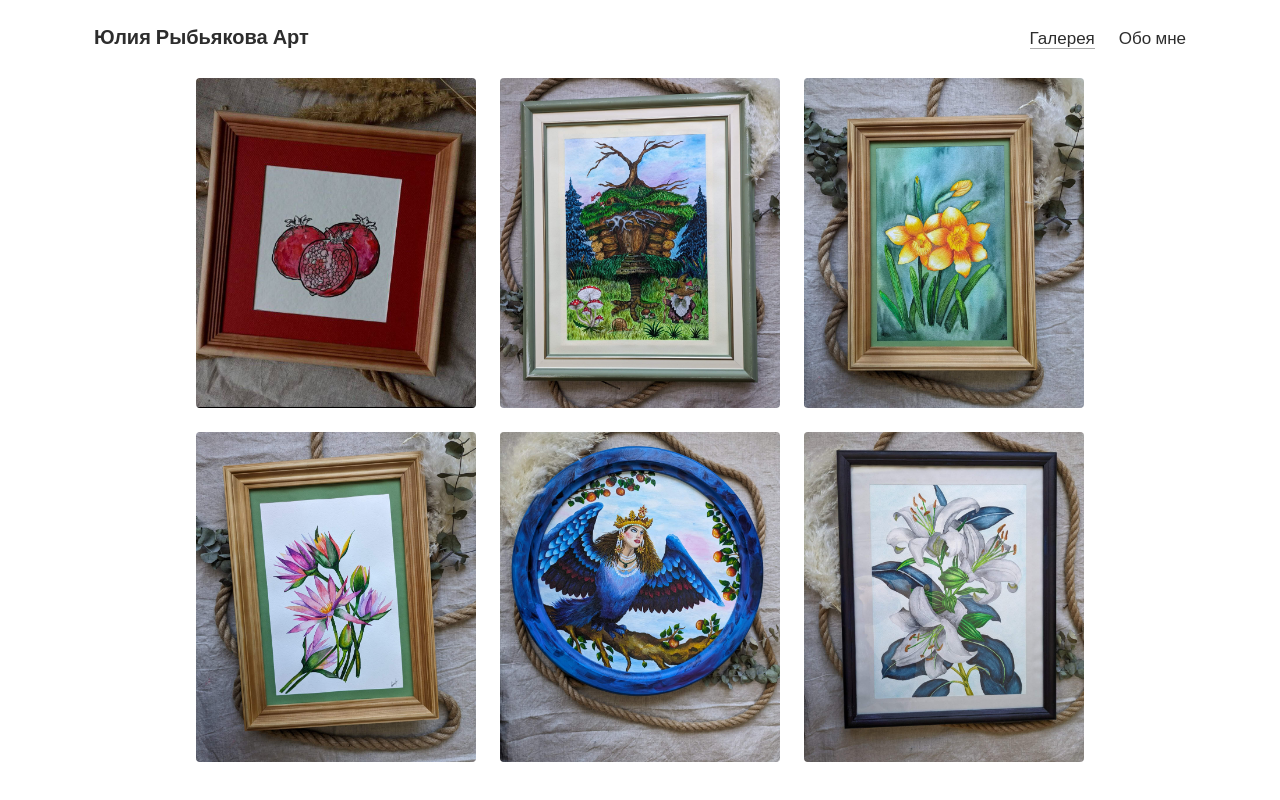
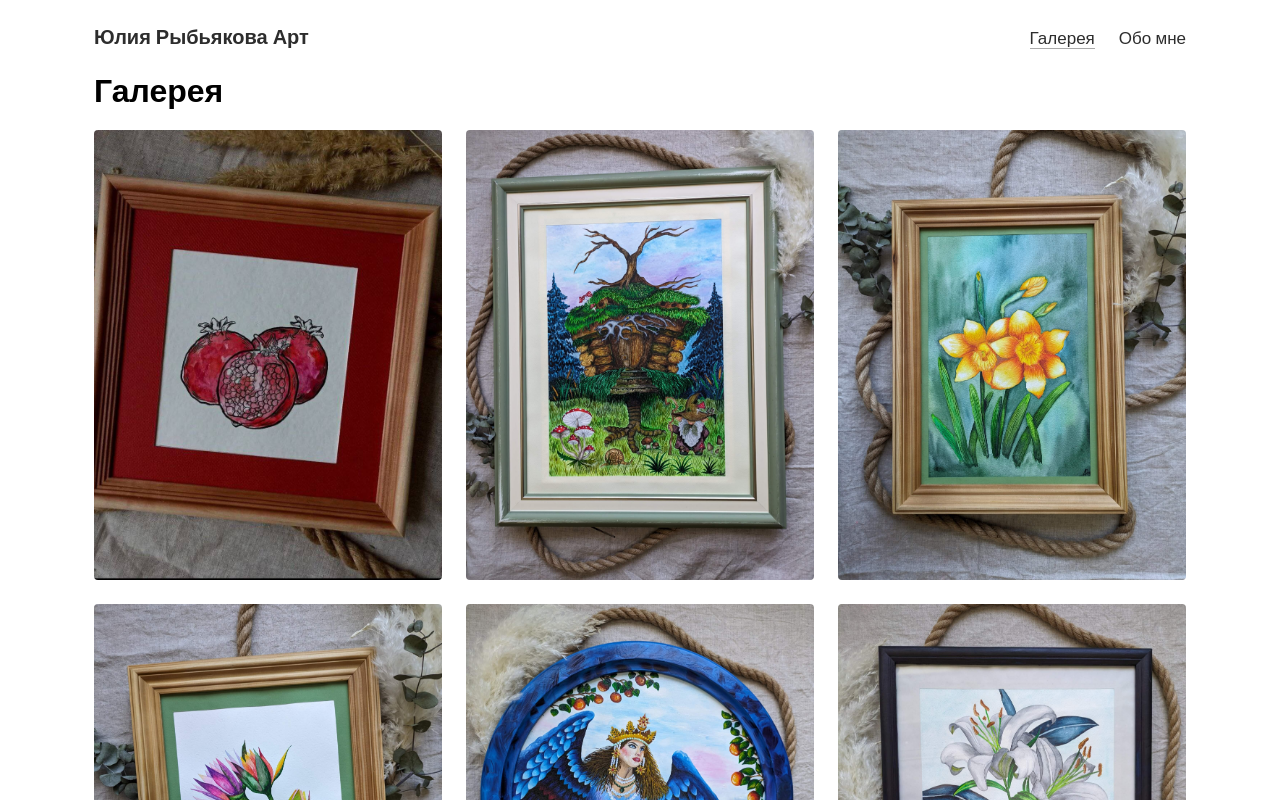
Before and after one commit to rybyakovigor/gallery-landing, a Next.js app: page /gallery in a window 1280 px wide. Shown: the top 800 px of the page. Built offline with nearby package versions, Linux system fonts and the light colour scheme.

Commit message:
chore: update gallery component

```diff
--- a/src/ui/components/gallery/styles.module.css
+++ b/src/ui/components/gallery/styles.module.css
@@ -9,8 +9,8 @@
 
 .list-item {
   position: relative;
-  min-width: 280px;
-  height: 330px;
+  width: 348px;
+  height: 450px;
   overflow: hidden;
   cursor: pointer;
   border-radius: 4px;
--- a/src/ui/containers/about/About.container.tsx
+++ b/src/ui/containers/about/About.container.tsx
@@ -7,7 +7,7 @@ import styles from './styles.module.css';
 const AboutContainer = (): React.ReactNode => {
   return (
     <main className={styles.main}>
-      <Typography as="h1" className="visually-hidden">
+      <Typography as="h1" variant="h2">
         Обо мне
       </Typography>
 
--- a/src/ui/containers/about/styles.module.css
+++ b/src/ui/containers/about/styles.module.css
@@ -1,5 +1,8 @@
 .main {
+  display: flex;
   flex: 1;
+  flex-direction: column;
+  gap: 20px;
   padding: 24px;
   padding-top: 0;
 }
--- a/src/ui/containers/gallery/Gallery.container.tsx
+++ b/src/ui/containers/gallery/Gallery.container.tsx
@@ -8,7 +8,7 @@ import styles from './styles.module.css';
 const GalleryContainer = (): React.ReactNode => {
   return (
     <main className={styles.main}>
-      <Typography as="h1" className="visually-hidden">
+      <Typography as="h1" variant="h2">
         Галерея
       </Typography>
       <Gallery />
--- a/src/ui/containers/gallery/styles.module.css
+++ b/src/ui/containers/gallery/styles.module.css
@@ -1,7 +1,8 @@
 .main {
   display: flex;
   flex: 1;
-  justify-content: center;
+  flex-direction: column;
+  gap: 20px;
   padding: 0 24px 42px;
   padding-top: 0;
 }
--- a/src/ui/containers/home/works-list/styles.module.css
+++ b/src/ui/containers/home/works-list/styles.module.css
@@ -14,7 +14,6 @@
   align-self: flex-end;
   padding: 0;
   margin-top: 24px;
-  margin-right: 100px;
   color: var(--black);
   background: none;
 }
```
